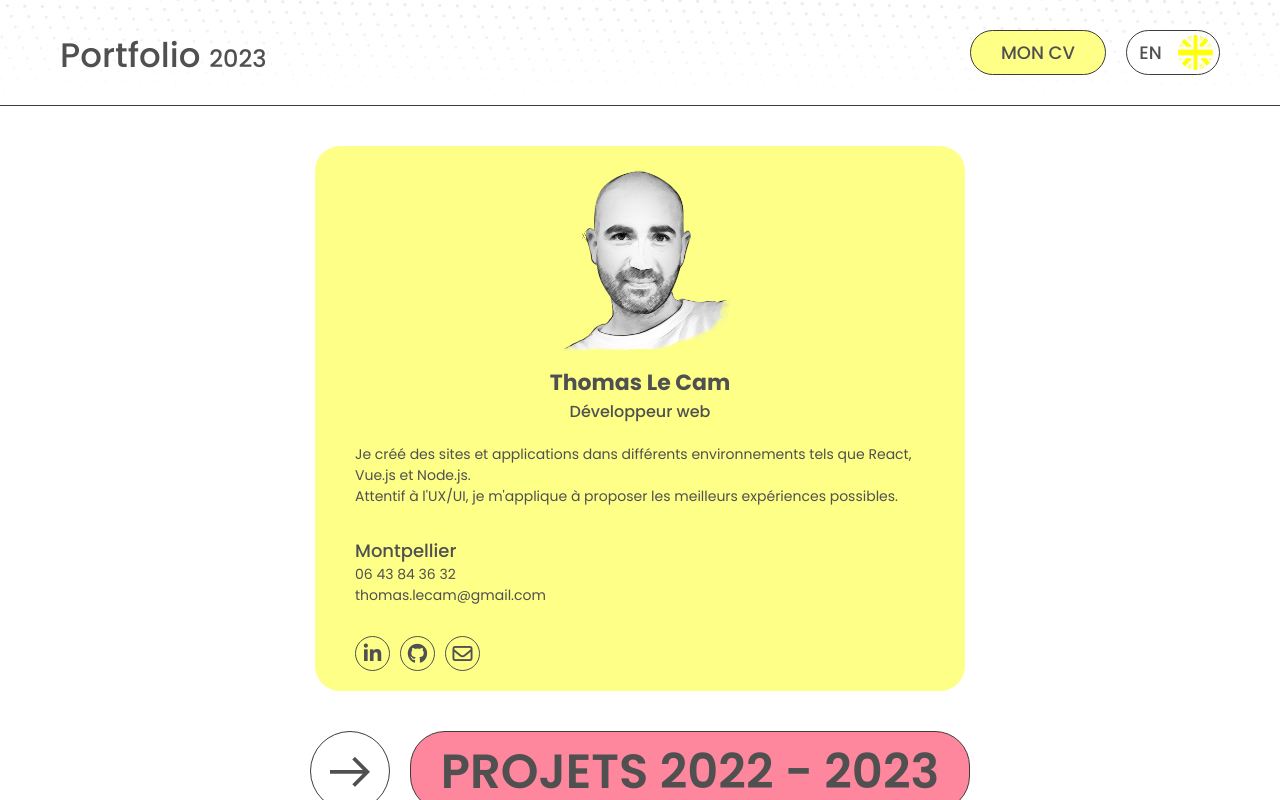
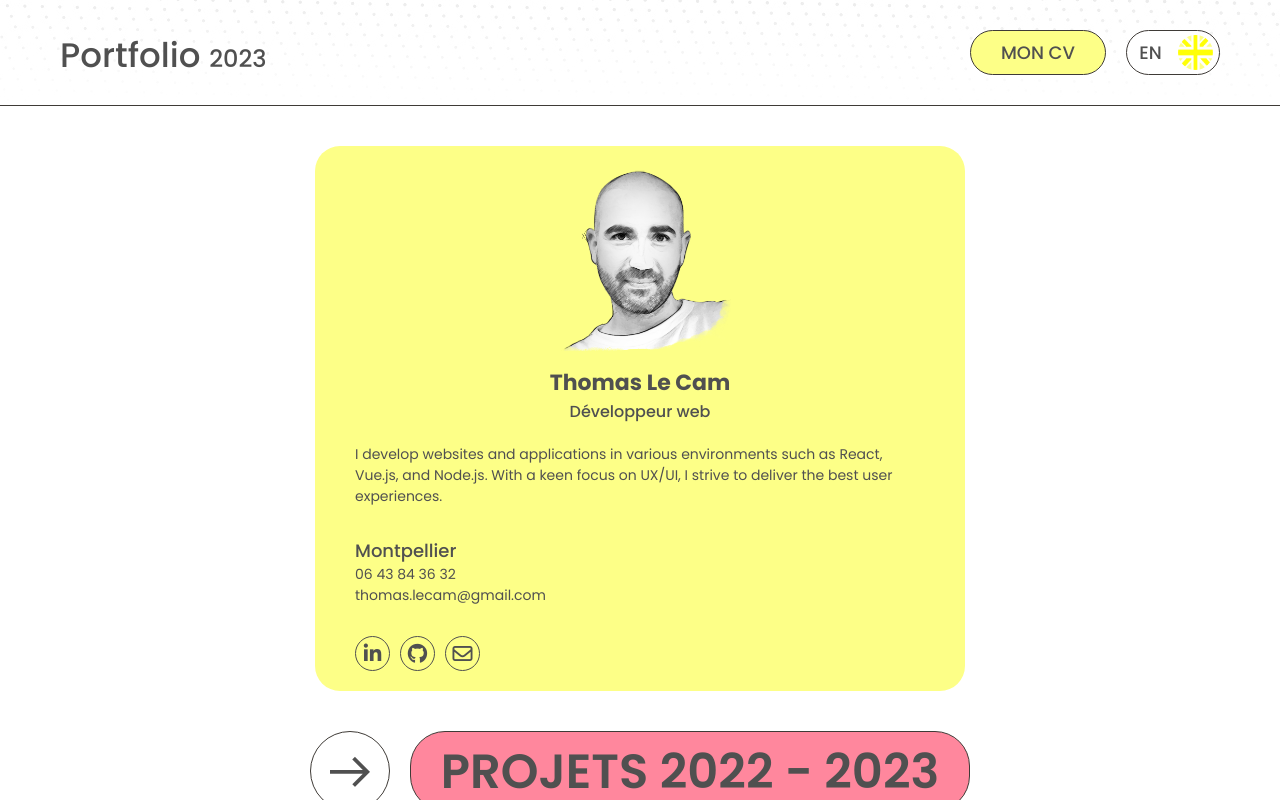
Before and after one commit to ThomasdevLC/portfolio_07_2023, a React (Create React App) app: page / in a window 1280 px wide. Both pictures are taken after a click on the element "FR". Shown: the top 800 px of the page. Built offline with nearby package versions, Linux system fonts and the light colour scheme.

Commit message:
intro switchlang

```diff
--- a/src/components/Home/MyIntro.js
+++ b/src/components/Home/MyIntro.js
@@ -3,10 +3,14 @@ import pic from "../../assets/images/pic.png";
 import cv from "../../assets/pdf/cv.pdf";
 import { motion } from "framer-motion";
 import PreventContext from "../../context/PreventContext";
+import introFr from "../../data/intro/introFr";
+import introEn from "../../data/intro/introEn";
+import LangContext from "../../context/LangContext";
 
 const MyIntro = () => {
   const { preventAnim } = useContext(PreventContext);
   const Element = !preventAnim ? motion.div : "div";
+  const { switchLang } = useContext(LangContext);
 
   return (
     <Element
@@ -20,11 +24,13 @@ const MyIntro = () => {
       </div>
       <h1 className="home__intro__name">Thomas Le Cam</h1>
       <h2 className="home__intro__position">Développeur web</h2>
-      <p className="home__intro__text">
-        Je créé des sites et applications dans différents environnements tels
-        que React, Vue.js et Node.js. <br /> Attentif à l'UX/UI, je m'applique à
-        proposer les meilleurs expériences possibles.
-      </p>
+
+      {switchLang === "fr" ? (
+        <p className="home__intro__text">{introFr}</p>
+      ) : (
+        <p className="home__intro__text">{introEn}</p>
+      )}
+
       <p className="home__intro__city">Montpellier</p>
       <p className="home__intro__contact">
         06 43 84 36 32 <br />
--- a/src/components/WorksComponent.js
+++ b/src/components/WorksComponent.js
@@ -12,10 +12,7 @@ const WorksComponent = () => {
   const titleRef = useRef(null);
   const { switchLang } = useContext(LangContext);
 
-  console.log(switchLang, "w");
-
   useEffect(() => {
-    // Check if switchLang  is 'fr'
     if (switchLang === "fr") {
       const selectedProject = worklistFr.find((w) => w.id === projectId);
       setProject(selectedProject);
--- /dev/null
+++ b/src/data/intro/introEn.js
@@ -0,0 +1,3 @@
+const introEn = `I develop websites and applications in various environments such as React, Vue.js, and Node.js.
+With a keen focus on UX/UI, I strive to deliver the best user experiences.`;
+export default introEn;
--- /dev/null
+++ b/src/data/intro/introFr.js
@@ -0,0 +1,3 @@
+const introFr = `Je créé des sites et applications dans différents environnements tels que React, Vue.js et Node.js.
+Attentif à l'UX/UI, je m'applique à proposer les meilleurs expériences possibles.`;
+export default introFr;
```
